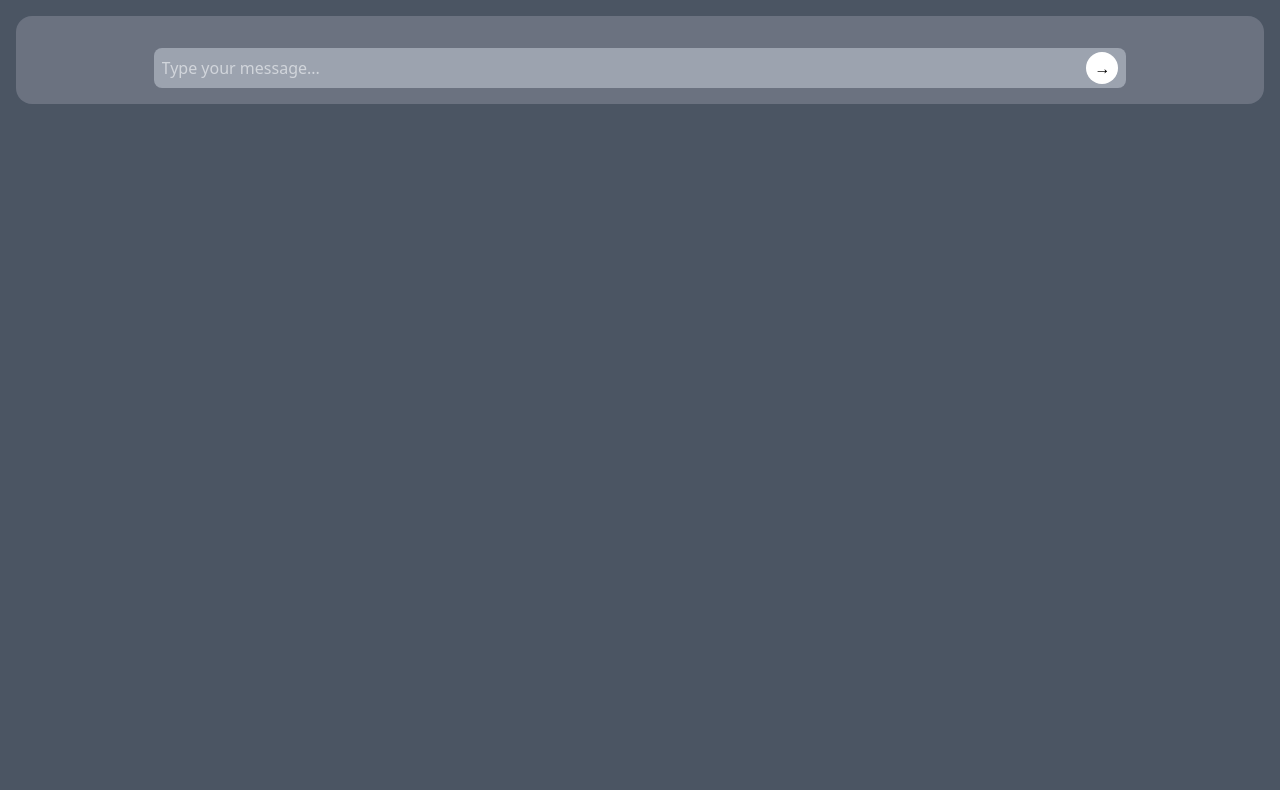
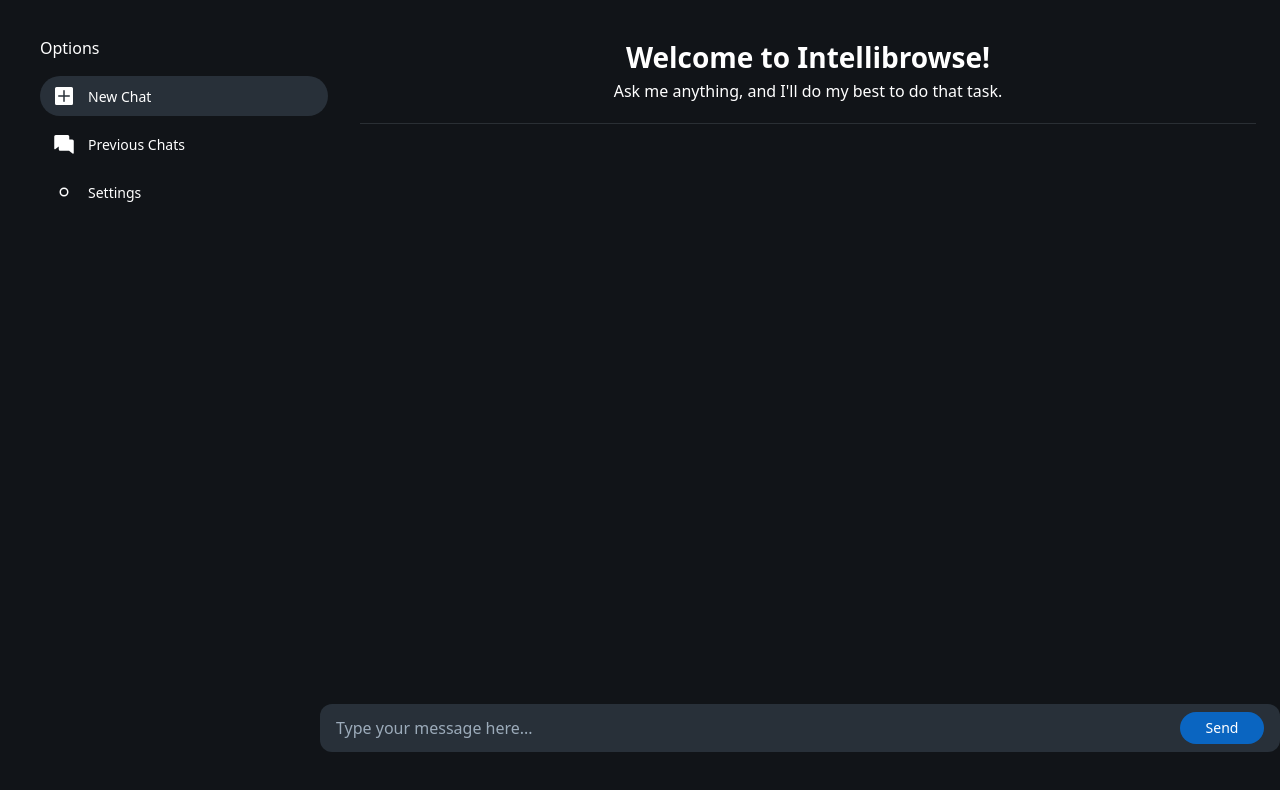
Before and after one commit to devlup-labs/Intelligent-Browser, a Next.js app in the folder frontend-login/: page /chat in a window 1280 px wide. Shown: the top 790 px of the page. Built offline with nearby package versions, Linux system fonts and the light colour scheme.

Commit message:
Added chat UI

```diff
--- a/frontend-login/pages/chat.tsx
+++ b/frontend-login/pages/chat.tsx
@@ -1,24 +1,140 @@
-export default function ChatPage() {
+'use client'
+import { useState, useRef, useEffect } from 'react';
+// === SVG ICON COMPONENTS ===
+
+function PlusIcon() {
   return (
-    <div className="min-h-screen w-full bg-gray-600 p-4">
-      <div className="h-full w-full rounded-2xl bg-gray-500 p-4 flex flex-col">
-        {/* Chat Container - Centered */}
-        <div className="flex-1 flex flex-col justify-center items-center">
-          {/* Chat History Area - Currently empty/hidden */}
-          <div className="flex-1 w-full overflow-y-auto mb-4">
-            {/* Chat messages would go here */}
+    <svg xmlns="http://www.w3.org/2000/svg" width="24" height="24" fill="currentColor" viewBox="0 0 256 256">
+      <path d="M208,32H48A16,16,0,0,0,32,48V208a16,16,0,0,0,16,16H208a16,16,0,0,0,16-16V48A16,16,0,0,0,208,32ZM184,136H136v48a8,8,0,0,1-16,0V136H72a8,8,0,0,1,0-16h48V72a8,8,0,0,1,16,0v48h48a8,8,0,0,1,0,16Z" />
+    </svg>
+  );
+}
+
+function ChatsIcon() {
+  return (
+    <svg xmlns="http://www.w3.org/2000/svg" width="24" height="24" fill="currentColor" viewBox="0 0 256 256">
+      <path d="M216,80H184V48a16,16,0,0,0-16-16H40A16,16,0,0,0,24,48V176a8,8,0,0,0,13,6.22L72,154V184a16,16,0,0,0,16,16h93.59L219,230.22a8,8,0,0,0,5,1.78,8,8,0,0,0,8-8V96A16,16,0,0,0,216,80Z" />
+    </svg>
+  );
+}
+
+function SettingsIcon() {
+  return (
+    <svg xmlns="http://www.w3.org/2000/svg" width="24" height="24" fill="currentColor" viewBox="0 0 256 256">
+      <path d="M128,80a48,48,0,1,0,48,48A48.05,48.05,0,0,0,128,80Zm0,80a32,32,0,1,1,32-32A32,32,0,0,1,128,160Z" />
+    </svg>
+  );
+}
+
+export default function Home() {
+
+  const [message, setMessage] = useState("");
+  const [messages, setMessages] = useState<string[]>([]);
+  const [i, setI] = useState(1);
+  const messagesEndRef = useRef<HTMLDivElement | null>(null);
+  const [active, setActive] = useState('new');
+
+  const navItems = [
+    { id: 'new', label: 'New Chat', icon: PlusIcon },
+    { id: 'previous', label: 'Previous Chats', icon: ChatsIcon },
+    { id: 'settings', label: 'Settings', icon: SettingsIcon },
+  ];
+
+  function clickEvent() {
+    if (message.trim() !== "") {
+      const result = `Response ${i}`; // This is the output of crewai agents.
+      setI(i + 1);
+      setMessages(prev => [...prev, message.trim(), result]);
+      setMessage("");
+    }
+  }
+
+  useEffect(() => {
+    messagesEndRef.current?.scrollIntoView({ behavior: 'smooth' });
+  }, [messages]);
+
+  return (
+    <div className="relative flex min-h-screen flex-col bg-[#111418] overflow-x-hidden" style={{ fontFamily: 'Manrope, Noto Sans, sans-serif' }}>
+      <div className="layout-container flex h-full grow flex-col">
+        <div className="flex flex-1 w-full px-6 py-5 gap-4">
+
+          <div className="layout-content-container flex flex-col w-80">
+            <div className="flex h-full min-h-[700px] flex-col justify-between bg-[#111418] p-4">
+              <div className="flex flex-col gap-4">
+                <h1 className="text-white text-base font-medium leading-normal">Options</h1>
+                <div className="flex flex-col gap-2">
+                  {navItems.map(({ id, label, icon: Icon }) => (
+                    <div
+                      key={id}
+                      onClick={() => setActive(id)}
+                      className={`flex items-center gap-3 px-3 py-2 rounded-full cursor-pointer transition-colors duration-150 ${active === id ? 'bg-[#283039]' : 'hover:bg-[#899bb6]'
+                        }`}
+                    >
+                      <div className="text-white">
+                        <Icon />
+                      </div>
+                      <p className="text-white text-sm font-medium leading-normal">{label}</p>
+                    </div>
+                  ))}
+                </div>
+              </div>
+            </div>
           </div>
+          {/* Chat Area */}
+          <div className="flex flex-1 justify-center">
+            <div className="layout-content-container flex flex-col max-w-[960px] w-full mx-auto">
 
-          {/* Input Bar - Bottom Center */}
-          <div className="w-4/5 h-10 bg-gray-400 rounded-lg flex items-center justify-between px-2">
-            <input
-              type="text"
-              placeholder="Type your message..."
-              className="flex-1 border-none bg-transparent text-white text-base outline-none placeholder-gray-300"
-            />
-            <button className="w-8 h-8 rounded-full bg-white text-black flex items-center justify-center ml-2 hover:bg-gray-100 transition-colors">
-              →
-            </button>
+              {/* Header */}
+              <div className="py-5 border-b border-[#2a2f34]">
+                <h2 className="text-white text-[28px] font-bold leading-tight px-4 text-center pb-1">
+                  Welcome to Intellibrowse!
+                </h2>
+                <p className="text-white text-base font-normal leading-normal px-4 text-center">
+                  Ask me anything, and I'll do my best to do that task.
+                </p>
+              </div>
+
+              {/* Messages container */}
+              <div className="px-4 space-y-3 py-2 flex flex-col mb-16">
+                {messages.map((msg, i) => (
+                  <div
+                    key={i}
+                    className={`text-white px-4 py-2 rounded-xl w-fit max-w-[75%] break-words ${i % 2 === 1
+                      ? 'bg-[#42a742] self-end'   // User message → right side
+                      : 'bg-[#283039] self-start' // Bot message → left side
+                      }`}
+                  >
+                    {msg}
+                  </div>
+                ))}
+                <div ref={messagesEndRef} />
+              </div>
+
+              {/* Fixed Input Box */}
+              <div className="fixed bottom-12 left-0 w-full px-4 ml-40">
+                <div className="max-w-[960px] mx-auto">
+                  <label className="flex h-12 w-full">
+                    <div className="flex w-full items-stretch rounded-xl h-full">
+                      <input
+                        placeholder="Type your message here..."
+                        className="form-input w-full flex-1 rounded-l-xl text-white focus:outline-0 focus:ring-0 border-none bg-[#283039] h-full placeholder:text-[#9cabba] px-4 text-base font-normal"
+                        value={message}
+                        onChange={(e) => setMessage(e.target.value)}
+                        onKeyDown={(e) => { if (e.key === 'Enter') clickEvent(); }}
+                      />
+                      <div className="flex bg-[#283039] items-center justify-center pr-4 rounded-r-xl">
+                        <button
+                          className="min-w-[84px] h-8 px-4 bg-[#0a65c1] text-white text-sm font-medium rounded-full hidden md:block"
+                          onClick={clickEvent}>
+                          Send
+                        </button>
+                      </div>
+                    </div>
+                  </label>
+                </div>
+              </div>
+            </div>
+
           </div>
         </div>
       </div>
```
